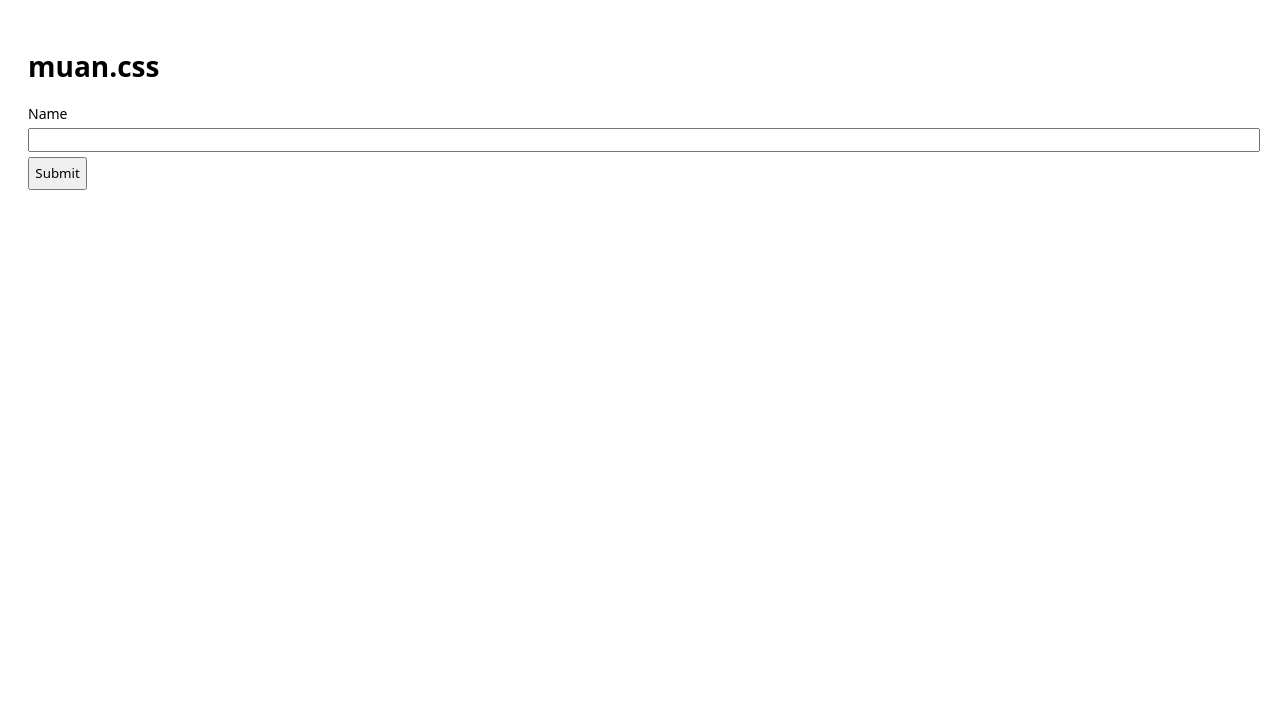
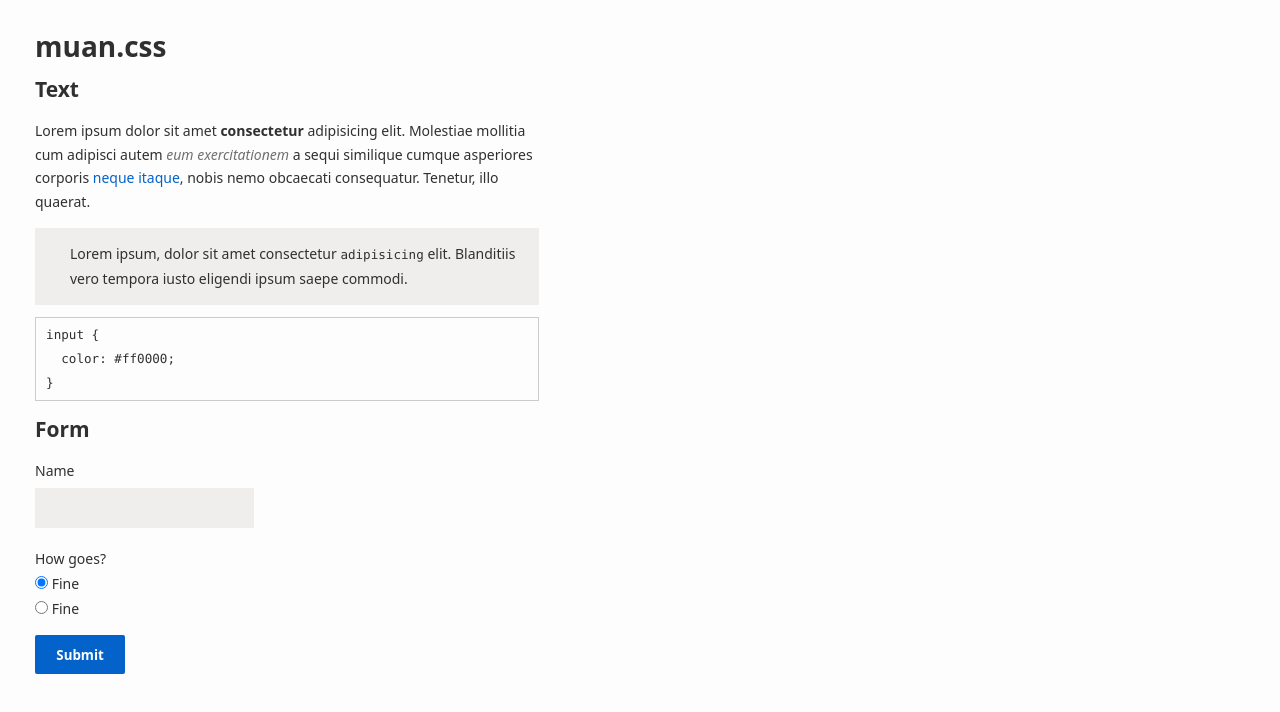
Before and after one commit to muan/muan.css, a website: page index.html in a window 1280 px wide. Drawn offline with Linux system fonts and the light colour scheme.

Commit message:
Add more baseline styles

```diff
--- a/index.css
+++ b/index.css
@@ -1,18 +1,47 @@
+:root {
+  --backgroundColor: #fdfdfd;
+  --textColor: #303030;
+  --secondaryTextColor: #404040;
+  --mutedTextColor: #707070;
+  --subtleBackgroundColor: #f0eeed;
+  --linkColor: #0463cb;
+  --borderColor: #ccc;
+}
+
+@media (prefers-color-scheme: dark) {
+  :root {
+    --backgroundColor: #151615;
+    --textColor: #dbdfdf;
+    --secondaryTextColor: #cfd5d5;
+    --mutedTextColor: #b4b6b8;
+    --subtleBackgroundColor: #1e1e1e;
+    --linkColor: #6eb8ff;
+    --borderColor: #414141;
+  }
+}
+
 body,
 button,
 textarea,
 input {
   font-family: system-ui, sans-serif;
+  color: var(--textColor);
 }
 
 body {
   font-size: 14px;
-  margin: 0;
-  padding: 2em;
+  margin: 2.5em;
+  padding: 0;
+  background: var(--backgroundColor);
+  line-height: 1.7em;
+}
+
+h1, h2, h3, h4, h5, h6 {
+  font-weight: 600;
 }
 
 a {
-  color: #2023de;
+  color: var(--linkColor);
 }
 
 footer,
@@ -34,13 +63,48 @@ label {
 textarea,
 input {
   margin: 0.4em 0;
-  width: 100%;
+  padding: 0.8em;
+  background: var(--subtleBackgroundColor);
+  border: 0;
+}
+
+fieldset {
+  border: 0;
+  padding: 0;
+  margin: 1em 0;
 }
 
 button {
-  padding: 0.4em;
+  padding: 0.8em 1.6em;
+  background: var(--subtleBackgroundColor);
+  border: 0;
+  font-weight: 600;
+  cursor: pointer;
+  border-radius: 2px;
+}
+
+button[type="submit"] {
+  background: var(--linkColor);
+  color: var(--backgroundColor);
 }
 
 code, pre, .code {
-  font-family: 'Courier New', Courier, monospace;
+  font-family: ui-monospace, "SFMono-Regular", "SF Mono", Menlo, Consolas, "Liberation Mono", monospace;
+  font-size: 0.9em;
 }
+
+em {
+  color: var(--mutedTextColor);
+}
+
+blockquote {
+  background-color: var(--subtleBackgroundColor);
+  padding: 1em 1em 1em 2.5em;
+  margin: 0;
+}
+
+pre {
+  border: 1px solid var(--borderColor);
+  overflow: auto;
+  padding: 0.4em 0.8em;
+}
--- a/index.html
+++ b/index.html
@@ -8,11 +8,36 @@
   <link href="./index.css" rel="stylesheet" type="text/css">
 </head>
 <body>
+  <header>
     <h1>muan.css</h1>
+  </header>
+  <main>
+    <h2>Text</h2>
+    <p>Lorem ipsum dolor sit amet <b>consectetur</b> adipisicing elit. Molestiae mollitia cum adipisci autem <em>eum exercitationem</em> a sequi similique cumque asperiores corporis <a>neque itaque</a>, nobis nemo obcaecati consequatur. Tenetur, illo quaerat.</p>
+    <blockquote>Lorem ipsum, dolor sit amet consectetur <code>adipisicing</code> elit. Blanditiis vero tempora iusto eligendi ipsum saepe commodi.</blockquote>
+    <pre>
+input {
+  color: #ff0000;
+}</pre>
+    <h2>Form</h2>
     <form>
+      <fieldset>
         <label for="name">Name</label>
         <input type="text" name="name" id="name">
+      </fieldset>
+      <fieldset>
+        <label>How goes?</label>
+        <label for="fine1">
+          <input type="radio" name="goes" id="fine1" checked>
+          Fine
+        </label>
+        <label for="fine2">
+          <input type="radio" name="goes" id="fine2">
+          Fine
+        </label>
+      </fieldset>
       <button type="submit">Submit</button>
     </form>
+  </main>
 </body>
 </html>
```
Lines whose indentation alone changed are shown as unchanged.
